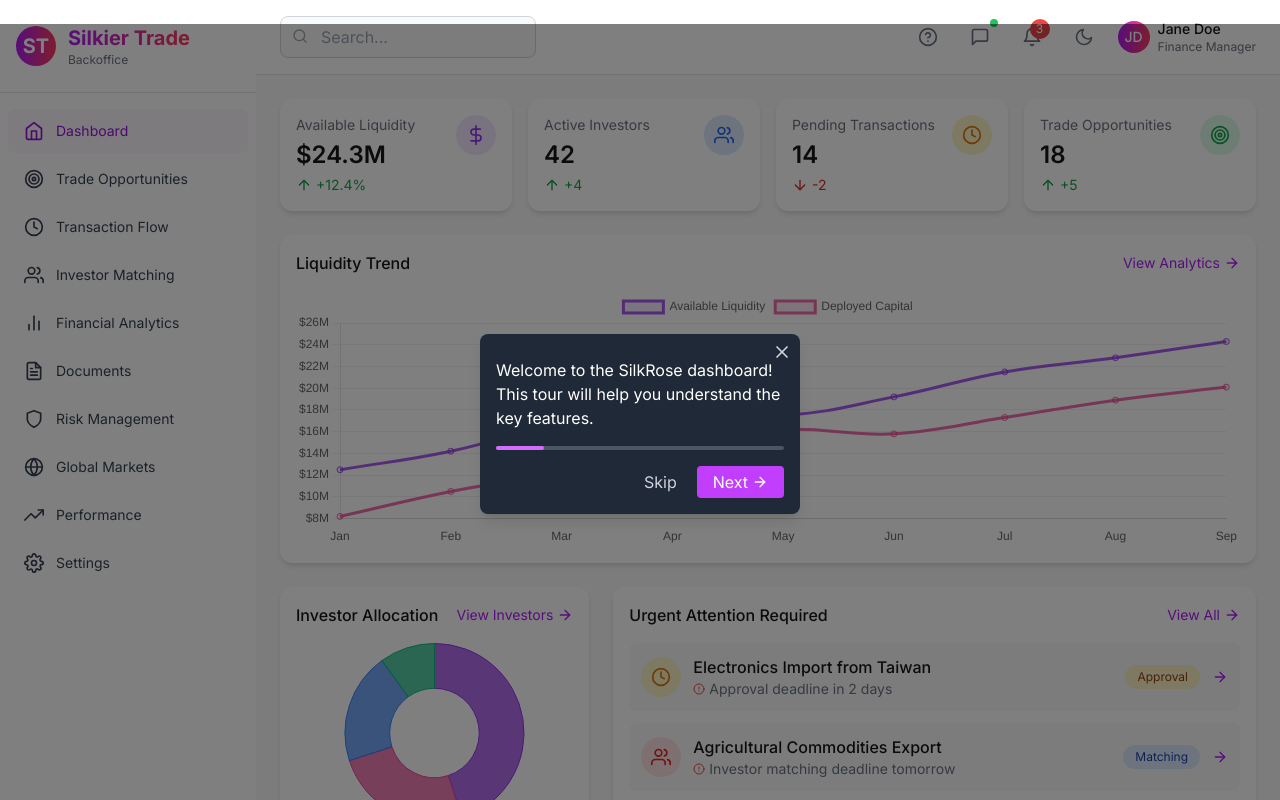
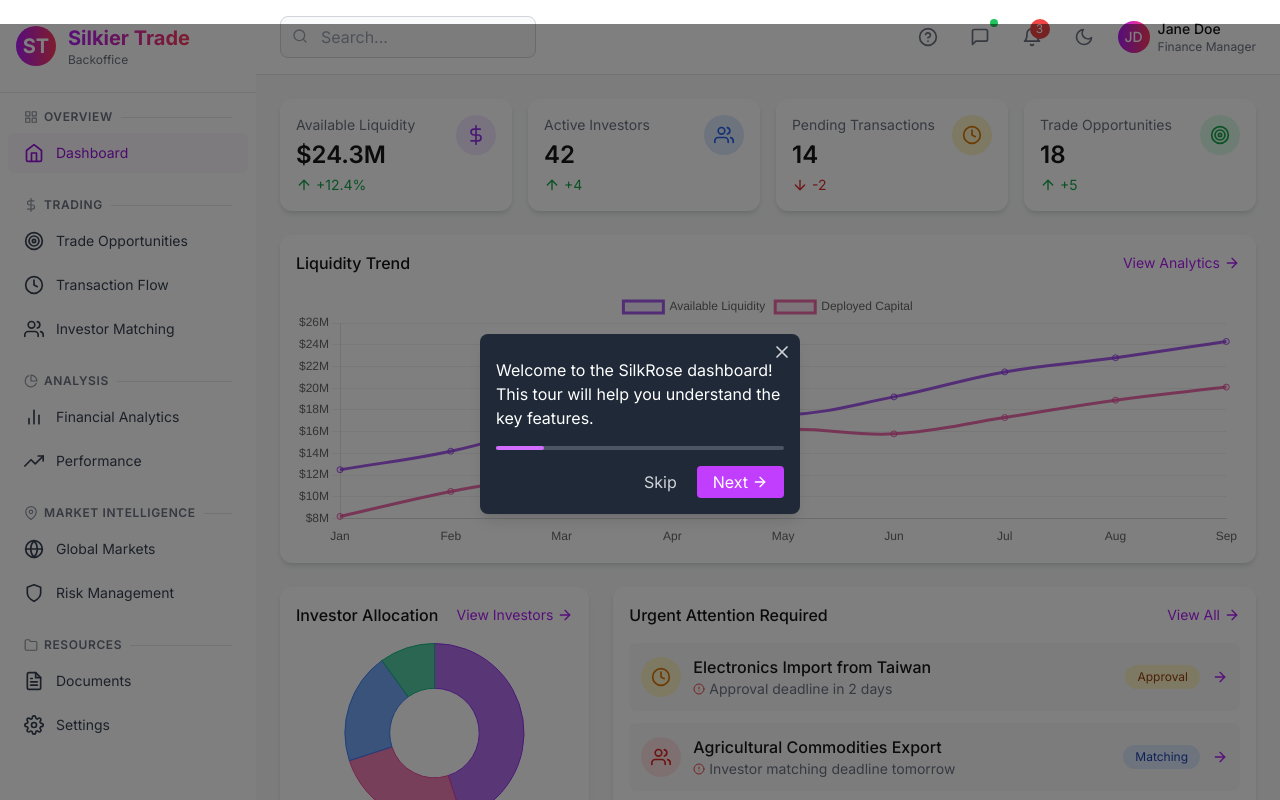
Before and after one commit to bchewy/silkrose, a Next.js app: page / in a window 1280 px wide. Shown: the top 800 px of the page. Built offline with nearby package versions, Linux system fonts and the light colour scheme.

Commit message:
Enhance investor filtering functionality by adding sample data and implementing dynamic filtering logic based on user input. Update sidebar navigation to include organized sections for better usability. Improve select input styles in globals.css for a more polished UI.

```diff
--- a/src/app/investors/page.tsx
+++ b/src/app/investors/page.tsx
@@ -18,7 +18,7 @@ const investorsTourSteps: Step[] = [
     disableBeacon: true,
   },
   {
-    target: '.card:first-child',
+    target: '#investor-filters',
     content: 'Use these filters to narrow down investors by type, investment size, and focus areas.',
     placement: 'bottom',
   },
@@ -50,6 +50,84 @@ export default function InvestorsPage() {
   const [selectedFocus, setSelectedFocus] = useState('All Areas');
   const [searchQuery, setSearchQuery] = useState('');
 
+  // Sample investors data
+  const investors = [
+    {
+      name: 'Horizon Capital',
+      type: 'Private Equity',
+      range: '$1M-$5M',
+      focus: ['Import/Export', 'Manufacturing'],
+      terms: '7-9% APR, 60-120 days',
+      status: 'Active',
+      match: 'High'
+    },
+    {
+      name: 'Westfield Family Office',
+      type: 'Family Office',
+      range: '$500K-$1M',
+      focus: ['Healthcare', 'Consumer Goods'],
+      terms: '6-8% APR, 90-180 days',
+      status: 'Active',
+      match: 'Medium'
+    },
+    {
+      name: 'Global Trade Partners',
+      type: 'Corporate',
+      range: '$5M-$10M',
+      focus: ['Import/Export', 'Agriculture'],
+      terms: '8-10% APR, 30-90 days',
+      status: 'Active',
+      match: 'High'
+    },
+    {
+      name: 'Eastwood Investments',
+      type: 'Institutional',
+      range: '$5M-$10M',
+      focus: ['Technology', 'Manufacturing'],
+      terms: '7-8% APR, 60-120 days',
+      status: 'Onboarding',
+      match: 'Medium'
+    },
+    {
+      name: 'Summit Partners',
+      type: 'Private Equity',
+      range: '$1M-$5M',
+      focus: ['Healthcare', 'Technology'],
+      terms: '8-11% APR, 45-90 days',
+      status: 'Active',
+      match: 'Low'
+    },
+  ];
+
+  // Filter investors based on selected criteria
+  const filteredInvestors = investors.filter(investor => {
+    // Filter by type
+    if (selectedType !== 'All Types' && investor.type !== selectedType) {
+      return false;
+    }
+
+    // Filter by size (approximate matching)
+    if (selectedSize !== 'All Sizes') {
+      if (!investor.range.includes(selectedSize.replace(/^\$(.+)$/, '$1'))) {
+        return false;
+      }
+    }
+
+    // Filter by focus area
+    if (selectedFocus !== 'All Areas') {
+      if (!investor.focus.includes(selectedFocus)) {
+        return false;
+      }
+    }
+
+    // Filter by search query
+    if (searchQuery && !investor.name.toLowerCase().includes(searchQuery.toLowerCase())) {
+      return false;
+    }
+
+    return true;
+  });
+
   return (
     <DashboardLayout>
       <div className="space-y-6">
@@ -75,22 +153,30 @@ export default function InvestorsPage() {
         </div>
 
         {/* Search and Filter Bar */}
-        <div className="card p-4">
+        <div className="card p-4" id="investor-filters">
           <div className="grid grid-cols-1 md:grid-cols-4 gap-4">
             <div className="relative">
+              <label htmlFor="investorSearch" className="block text-sm font-medium text-gray-700 dark:text-gray-300 mb-1">
+                Search
+              </label>
               <input
+                id="investorSearch"
                 type="text"
                 placeholder="Search investors..."
                 className="input pl-10"
                 value={searchQuery}
                 onChange={(e) => setSearchQuery(e.target.value)}
               />
-              <FiSearch className="absolute left-3 top-3 text-gray-400" />
+              <FiSearch className="absolute left-3 top-10 text-gray-400" />
             </div>
 
             <div>
+              <label htmlFor="investorType" className="block text-sm font-medium text-gray-700 dark:text-gray-300 mb-1">
+                Investor Type
+              </label>
               <select
-                className="input"
+                id="investorType"
+                className="input cursor-pointer appearance-none bg-white dark:bg-gray-700"
                 value={selectedType}
                 onChange={(e) => setSelectedType(e.target.value)}
               >
@@ -101,8 +187,12 @@ export default function InvestorsPage() {
             </div>
 
             <div>
+              <label htmlFor="investmentSize" className="block text-sm font-medium text-gray-700 dark:text-gray-300 mb-1">
+                Investment Size
+              </label>
               <select
-                className="input"
+                id="investmentSize"
+                className="input cursor-pointer appearance-none bg-white dark:bg-gray-700"
                 value={selectedSize}
                 onChange={(e) => setSelectedSize(e.target.value)}
               >
@@ -113,8 +203,12 @@ export default function InvestorsPage() {
             </div>
 
             <div>
+              <label htmlFor="focusArea" className="block text-sm font-medium text-gray-700 dark:text-gray-300 mb-1">
+                Focus Area
+              </label>
               <select
-                className="input"
+                id="focusArea"
+                className="input cursor-pointer appearance-none bg-white dark:bg-gray-700"
                 value={selectedFocus}
                 onChange={(e) => setSelectedFocus(e.target.value)}
               >
@@ -125,6 +219,73 @@ export default function InvestorsPage() {
             </div>
           </div>
         </div>
+
+        {/* Filter indicators */}
+        {(selectedType !== 'All Types' || selectedSize !== 'All Sizes' || selectedFocus !== 'All Areas' || searchQuery) && (
+          <div className="flex flex-wrap gap-2 items-center mb-3">
+            <span className="text-sm text-gray-600 dark:text-gray-400">Active filters:</span>
+
+            {selectedType !== 'All Types' && (
+              <span className="flex items-center bg-silk-100 dark:bg-silk-900/30 text-silk-800 dark:text-silk-300 px-3 py-1 rounded-full text-sm">
+                Type: {selectedType}
+                <button
+                  className="ml-2 text-silk-600 dark:text-silk-400 hover:text-silk-800"
+                  onClick={() => setSelectedType('All Types')}
+                >
+                  <FiX size={14} />
+                </button>
+              </span>
+            )}
+
+            {selectedSize !== 'All Sizes' && (
+              <span className="flex items-center bg-silk-100 dark:bg-silk-900/30 text-silk-800 dark:text-silk-300 px-3 py-1 rounded-full text-sm">
+                Size: {selectedSize}
+                <button
+                  className="ml-2 text-silk-600 dark:text-silk-400 hover:text-silk-800"
+                  onClick={() => setSelectedSize('All Sizes')}
+                >
+                  <FiX size={14} />
+                </button>
+              </span>
+            )}
+
+            {selectedFocus !== 'All Areas' && (
+              <span className="flex items-center bg-silk-100 dark:bg-silk-900/30 text-silk-800 dark:text-silk-300 px-3 py-1 rounded-full text-sm">
+                Focus: {selectedFocus}
+                <button
+                  className="ml-2 text-silk-600 dark:text-silk-400 hover:text-silk-800"
+                  onClick={() => setSelectedFocus('All Areas')}
+                >
+                  <FiX size={14} />
+                </button>
+              </span>
+            )}
+
+            {searchQuery && (
+              <span className="flex items-center bg-silk-100 dark:bg-silk-900/30 text-silk-800 dark:text-silk-300 px-3 py-1 rounded-full text-sm">
+                Search: {searchQuery}
+                <button
+                  className="ml-2 text-silk-600 dark:text-silk-400 hover:text-silk-800"
+                  onClick={() => setSearchQuery('')}
+                >
+                  <FiX size={14} />
+                </button>
+              </span>
+            )}
+
+            <button
+              className="text-silk-600 dark:text-silk-400 hover:text-silk-800 text-sm"
+              onClick={() => {
+                setSelectedType('All Types');
+                setSelectedSize('All Sizes');
+                setSelectedFocus('All Areas');
+                setSearchQuery('');
+              }}
+            >
+              Clear all
+            </button>
+          </div>
+        )}
 
         {/* Investors Table */}
         <div className="card">
@@ -142,53 +303,7 @@ export default function InvestorsPage() {
                 </tr>
               </thead>
               <tbody>
-                {[
-                  {
-                    name: 'Horizon Capital',
-                    type: 'Private Equity',
-                    range: '$1M-$5M',
-                    focus: ['Import/Export', 'Manufacturing'],
-                    terms: '7-9% APR, 60-120 days',
-                    status: 'Active',
-                    match: 'High'
-                  },
-                  {
-                    name: 'Westfield Family Office',
-                    type: 'Family Office',
-                    range: '$500K-$2M',
-                    focus: ['Healthcare', 'Consumer Goods'],
-                    terms: '6-8% APR, 90-180 days',
-                    status: 'Active',
-                    match: 'Medium'
-                  },
-                  {
-                    name: 'Global Trade Partners',
-                    type: 'Corporate',
-                    range: '$2M-$10M',
-                    focus: ['Import/Export', 'Agriculture'],
-                    terms: '8-10% APR, 30-90 days',
-                    status: 'Active',
-                    match: 'High'
-                  },
-                  {
-                    name: 'Eastwood Investments',
-                    type: 'Institutional',
-                    range: '$5M-$20M',
-                    focus: ['Technology', 'Manufacturing'],
-                    terms: '7-8% APR, 60-120 days',
-                    status: 'Onboarding',
-                    match: 'Medium'
-                  },
-                  {
-                    name: 'Summit Partners',
-                    type: 'Private Equity',
-                    range: '$1M-$8M',
-                    focus: ['Healthcare', 'Technology'],
-                    terms: '8-11% APR, 45-90 days',
-                    status: 'Active',
-                    match: 'Low'
-                  },
-                ].map((investor, index) => (
+                {filteredInvestors.map((investor, index) => (
                   <tr key={index} className="border-b border-gray-100 dark:border-gray-800 hover:bg-gray-50 dark:hover:bg-gray-800/50">
                     <td className="py-3 px-4">
                       <div className="flex items-center">
--- a/src/components/Sidebar.tsx
+++ b/src/components/Sidebar.tsx
@@ -15,24 +15,60 @@ import {
   FiFileText,
   FiGlobe,
   FiShield,
-  FiTrendingUp
+  FiTrendingUp,
+  FiGrid,
+  FiDollarSign,
+  FiPieChart,
+  FiMapPin,
+  FiFolder
 } from 'react-icons/fi';
 
 export default function Sidebar() {
   const [isOpen, setIsOpen] = useState(false);
   const pathname = usePathname();
 
-  const navigation = [
+  // Reorganized navigation with sections
+  const navigationSections = [
+    {
+      title: 'Overview',
+      icon: FiGrid,
+      items: [
         { name: 'Dashboard', href: '/', icon: FiHome },
+      ]
+    },
+    {
+      title: 'Trading',
+      icon: FiDollarSign,
+      items: [
         { name: 'Trade Opportunities', href: '/opportunities', icon: FiTarget },
         { name: 'Transaction Flow', href: '/transactions', icon: FiClock },
         { name: 'Investor Matching', href: '/investors', icon: FiUsers },
+      ]
+    },
+    {
+      title: 'Analysis',
+      icon: FiPieChart,
+      items: [
         { name: 'Financial Analytics', href: '/analytics', icon: FiBarChart2 },
+        { name: 'Performance', href: '/performance', icon: FiTrendingUp },
+      ]
+    },
+    {
+      title: 'Market Intelligence',
+      icon: FiMapPin,
+      items: [
+        { name: 'Global Markets', href: '/markets', icon: FiGlobe },
+        { name: 'Risk Management', href: '/risk', icon: FiShield },
+      ]
+    },
+    {
+      title: 'Resources',
+      icon: FiFolder,
+      items: [
         { name: 'Documents', href: '/documents', icon: FiFileText },
-    { name: 'Risk Management', href: '/risk', icon: FiShield },
-    { name: 'Global Markets', href: '/markets', icon: FiGlobe },
-    { name: 'Performance', href: '/performance', icon: FiTrendingUp },
         { name: 'Settings', href: '/settings', icon: FiSettings },
+      ]
+    },
   ];
 
   const toggleSidebar = () => {
@@ -71,14 +107,21 @@ export default function Sidebar() {
             </div>
           </div>
 
-          {/* Navigation */}
+          {/* Navigation with Sections */}
           <nav className="flex-1 px-2 py-4 overflow-y-auto">
-            <ul className="space-y-1">
-              {navigation.map((item) => (
+            {navigationSections.map((section, idx) => (
+              <div key={section.title} className={idx > 0 ? 'mt-6' : ''}>
+                <h3 className="px-4 mb-2 text-xs font-semibold text-gray-500 dark:text-gray-400 uppercase tracking-wider flex items-center">
+                  <section.icon className="h-3.5 w-3.5 mr-1.5 opacity-75" />
+                  <span className="mr-2">{section.title}</span>
+                  <span className="flex-grow h-px bg-gray-200 dark:bg-gray-700"></span>
+                </h3>
+                <ul className="mt-1 space-y-1">
+                  {section.items.map((item) => (
                     <li key={item.name}>
                       <Link
                         href={item.href}
-                    className={`flex items-center px-4 py-3 text-sm rounded-md ${
+                        className={`flex items-center px-4 py-2.5 text-sm rounded-md ${
                           pathname === item.href
                             ? 'bg-silk-50 text-silk-700 dark:bg-gray-800 dark:text-silk-400'
                             : 'text-gray-700 hover:bg-gray-100 dark:text-gray-300 dark:hover:bg-gray-800'
@@ -90,8 +133,9 @@ export default function Sidebar() {
                     </li>
                   ))}
                 </ul>
+              </div>
+            ))}
           </nav>
-
         </div>
       </div>
 
```
Also changed, not shown: src/app/globals.css (+18 -0 lines). Lines whose indentation alone changed are shown as unchanged.
